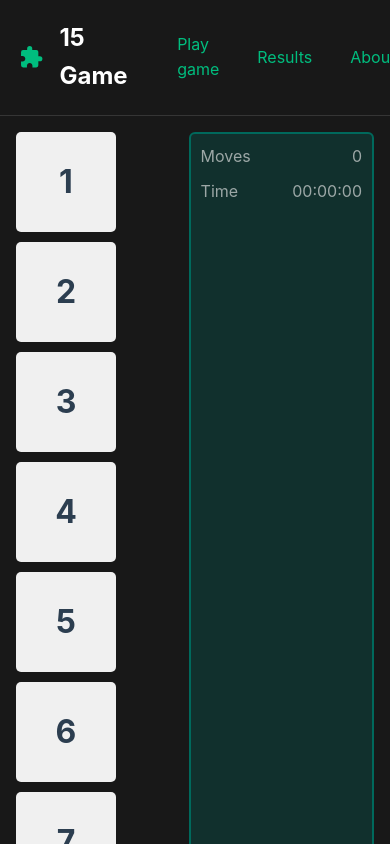
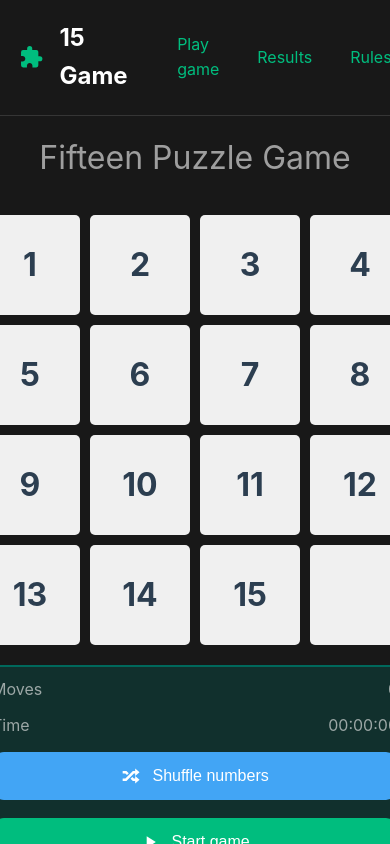
Before and after one commit to Bexazak/game-fifteen, a Vue app: page / in a window 390 px wide. Shown: the top 844 px of the page. Built offline with nearby package versions, Linux system fonts and the light colour scheme.

Commit message:
add title to game page, media query for small screen added

```diff
--- a/src/assets/game.scss
+++ b/src/assets/game.scss
@@ -99,3 +99,11 @@
     }
   }
 }
+
+@media (max-width: 960px) {
+  .game {
+    &_panel {
+      width: 430px;
+    }
+  }
+}
--- a/src/assets/main.scss
+++ b/src/assets/main.scss
@@ -23,6 +23,16 @@
 
   &_game {
     justify-content: center;
+  }
+}
+
+
+@media (max-width: 960px) {
+  .wrapper {
+    &_game {
+      flex-direction: column;
+      align-items: center;
+    }
   }
 }
 
--- a/src/components/Header.vue
+++ b/src/components/Header.vue
@@ -6,7 +6,7 @@ import IconGithub from '@/components/icons/iconGithub.vue'
 const menuItems = reactive([
   { title: 'Play game', routeName: 'Home' },
   { title: 'Results', routeName: 'Results' },
-  { title: 'About', routeName: 'About' }
+  { title: 'Rules', routeName: 'Rules' }
 ])
 
 </script>
--- a/src/layouts/AppLayout.vue
+++ b/src/layouts/AppLayout.vue
@@ -3,11 +3,6 @@ import { computed } from 'vue'
 import { useRoute } from 'vue-router'
 
 const route = useRoute()
-
-// defineOptions({
-//   name: 'AppLayout',
-//   inheritAttrs: false,
-// })
 
 const layout = computed(() => {
   const layout = route?.meta?.layout || 'DefaultLayout'
--- a/src/layouts/DefaultLayout.vue
+++ b/src/layouts/DefaultLayout.vue
@@ -4,7 +4,7 @@ import Footer from '@/components/Footer.vue'
 
 defineOptions({
   name: 'DefaultLayout',
-  inheritAttrs: false,
+  inheritAttrs: false
 })
 
 </script>
@@ -14,4 +14,5 @@ defineOptions({
   div.wrapper.wrapper_content
     slot
   Footer
+
 </template>
--- a/src/layouts/GameLayout.vue
+++ b/src/layouts/GameLayout.vue
@@ -4,15 +4,23 @@ import Footer from '@/components/Footer.vue'
 
 defineOptions({
   name: 'GameLayout',
-  inheritAttrs: false,
+  inheritAttrs: false
 })
 
 </script>
 
 <template lang="pug">
   Header
+  div.wrapper
+    h1 Fifteen Puzzle Game
   div.wrapper.wrapper_game
     slot
   Footer
 
 </template>
+
+<style lang="scss" scoped>
+.wrapper {
+  justify-content: center;
+}
+</style>
--- a/src/router/index.js
+++ b/src/router/index.js
@@ -2,7 +2,7 @@ import { createRouter, createWebHashHistory } from 'vue-router'
 
 import Home from '@/views/Home.vue'
 import Results from '@/views/Results.vue'
-import About from '@/views/About.vue'
+import Rules from '@/views/Rules.vue'
 
 const routes = [
   {
@@ -22,9 +22,9 @@ const routes = [
     }
   },
   {
-    path: '/about',
-    name: 'About',
-    component: About,
+    path: '/rules',
+    name: 'Rules',
+    component: Rules,
     meta: {
       layout: 'DefaultLayout'
     }
```
Also changed, not shown: src/views/Rules.vue (renamed from src/views/About.vue).
